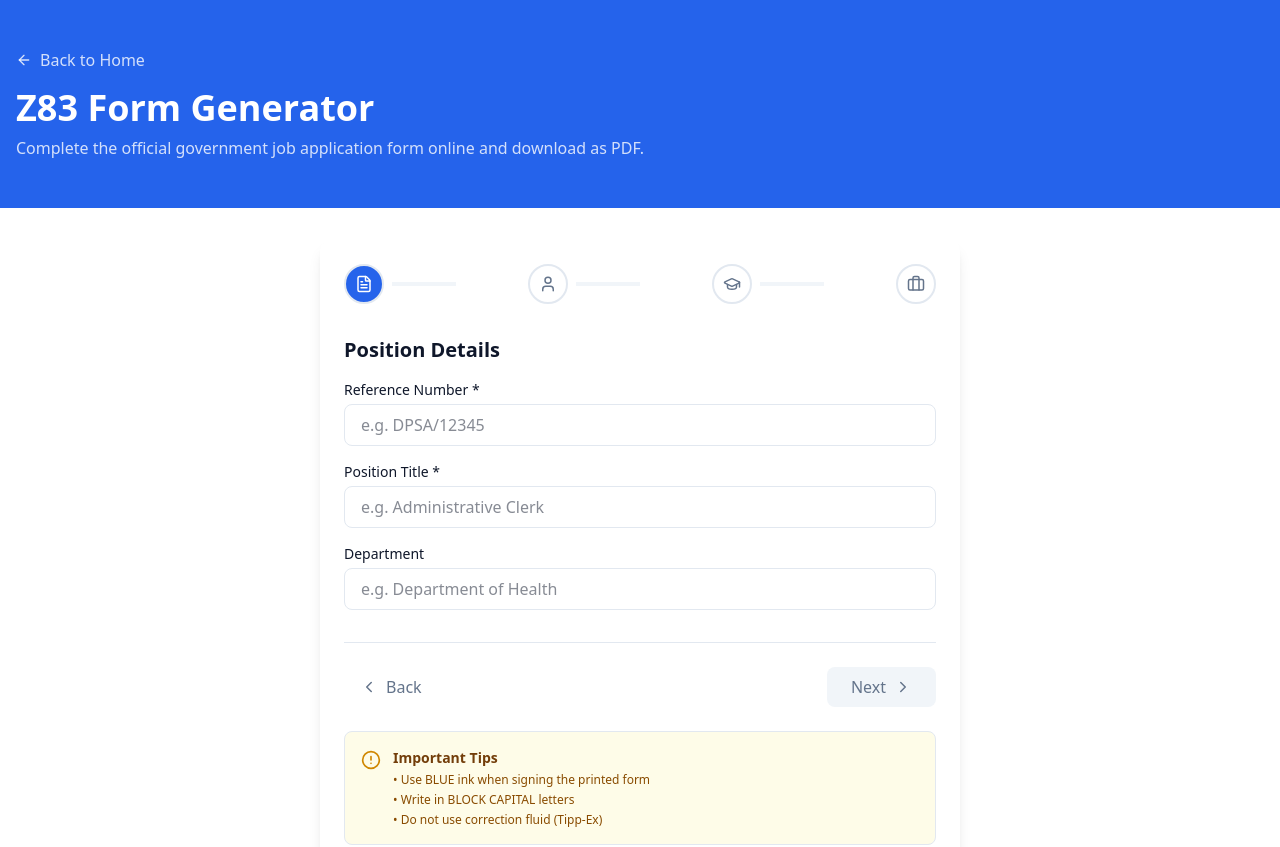
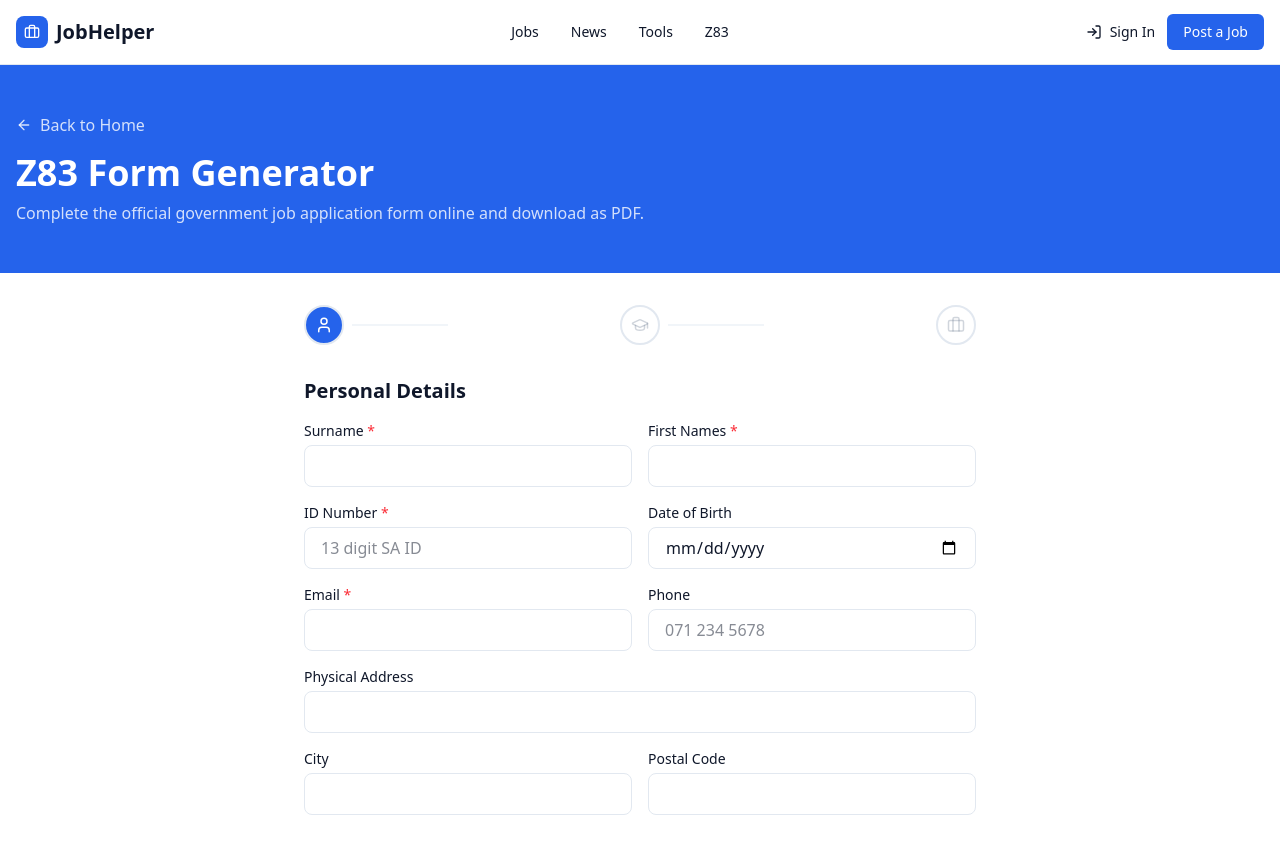
Before and after one commit to jeremiahsetou-ux/job-portal-final, a Next.js app: page /z83-form in a window 1280 px wide. Shown: the top 847 px of the page. Built offline with nearby package versions, Linux system fonts and the light colour scheme.

Commit message:
fix: update z83-form page with new component

```diff
--- a/src/app/z83-form/page.tsx
+++ b/src/app/z83-form/page.tsx
@@ -1,12 +1,16 @@
 'use client';
 
-import { ArrowLeft, Download } from 'lucide-react';
+import { ArrowLeft } from 'lucide-react';
 import Link from 'next/link';
-import { Z83Form } from '@/components/ui/z83-form';
+import { Z83Form } from '@/components/z83-form';
+import { Navbar } from '@/components/navbar';
+import { Footer } from '@/components/footer';
 
 export default function Z83FormPage() {
   return (
-    <div className="min-h-screen bg-background">
+    <div className="min-h-screen flex flex-col">
+      <Navbar />
+      <main className="flex-1">
         <div className="bg-primary text-primary-foreground py-12">
           <div className="container mx-auto px-4">
             <Link href="/" className="inline-flex items-center gap-2 text-primary-foreground/80 hover:text-primary-foreground mb-4">
@@ -19,9 +23,11 @@ export default function Z83FormPage() {
           </div>
         </div>
 
-      <div className="container mx-auto px-4 py-8 max-w-2xl">
+        <div className="container mx-auto px-4 py-8">
           <Z83Form />
         </div>
+      </main>
+      <Footer />
     </div>
   );
 }
```
Lines whose indentation alone changed are shown as unchanged.
